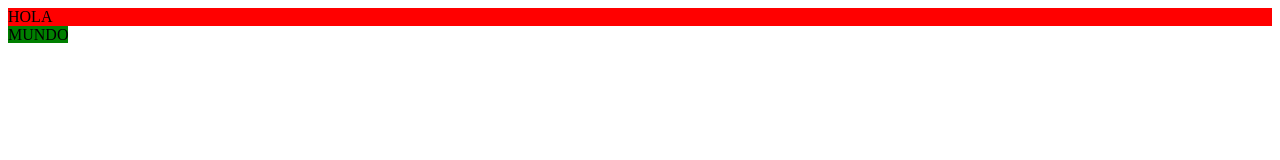
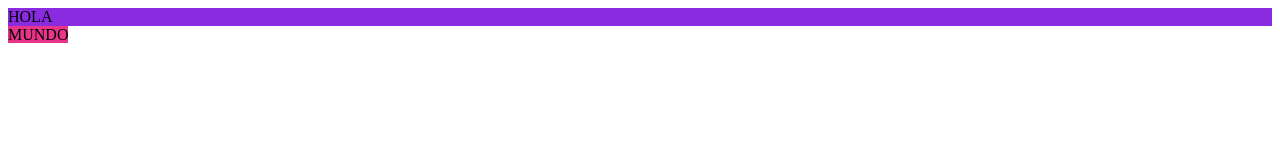
Before and after one commit to IsabelBustamanteQ/TecWeb1, a plain HTML site: page index.html in a window 1280 px wide. Drawn offline with Linux system fonts and the light colour scheme.

Commit message:
Cambio de colores

```diff
--- a/index.html
+++ b/index.html
@@ -6,10 +6,10 @@
     <title>Document</title>
 </head>
 <body>
-    <div style="background-color: red;">
+    <div style="background-color:blueviolet;">
         HOLA
     </div>
-    <span style="background-color: green;">
+    <span style="background-color: rgb(232, 53, 137);">
         MUNDO
     </span>
 </body>
```
